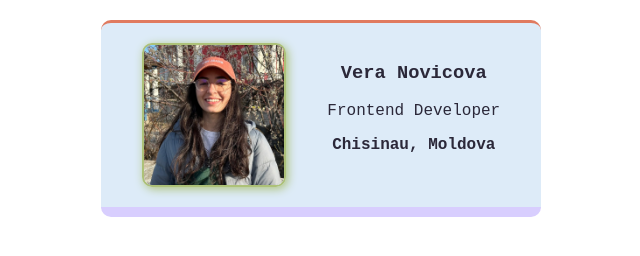
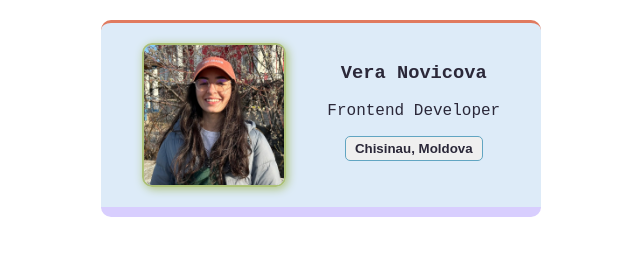
Before and after one commit to veruntv/business-card, a website built with Vite: page index.html in a window 1280 px wide. Shown: the whole page, without its empty margins (319-959 px from the left). Built offline with nearby package versions, Linux system fonts and the light colour scheme.

Commit message:
Update index.html

```diff
--- a/index.html
+++ b/index.html
@@ -8,7 +8,9 @@
             <div >
                 <h3>Vera Novicova</h3>
                 <p>Frontend Developer</p>
-                <h4><a href="https://www.google.com/maps/place/%D0%9A%D0%B8%D1%88%D0%B8%D0%BD%D1%91%D0%B2/data=!4m2!3m1!1s0x40c97c3628b769a1:0x37d1d6305749dd3c?sa=X&ved=1t:242&ictx=111" target="_blank">Chisinau, Moldova</a></h4>
+                 <button class="btn">
+                    <h4><a href="https://www.google.com/maps/place/%D0%9A%D0%B8%D1%88%D0%B8%D0%BD%D1%91%D0%B2/data=!4m2!3m1!1s0x40c97c3628b769a1:0x37d1d6305749dd3c?sa=X&ved=1t:242&ictx=111" target="_blank">Chisinau, Moldova</a></h4>
+                </button>
             </div>
         </div>
     </body>
```
